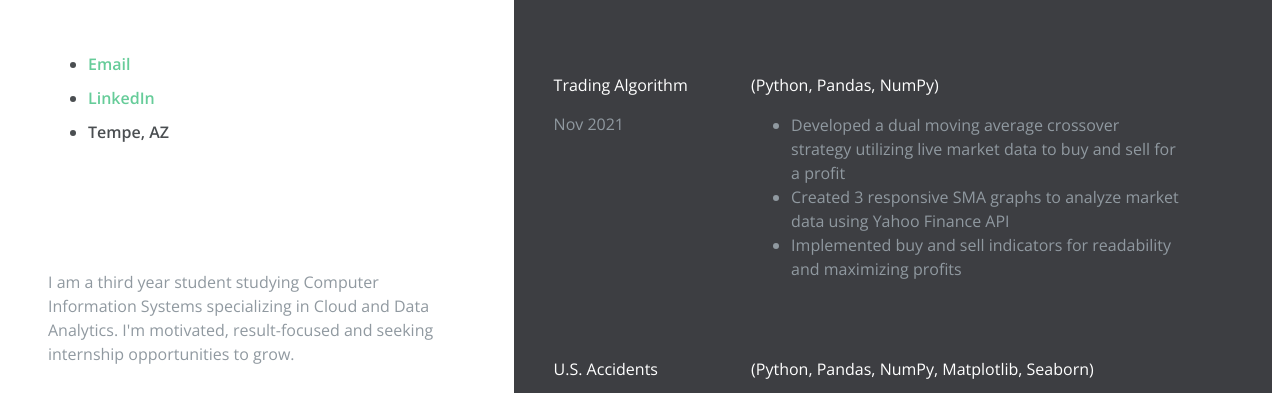
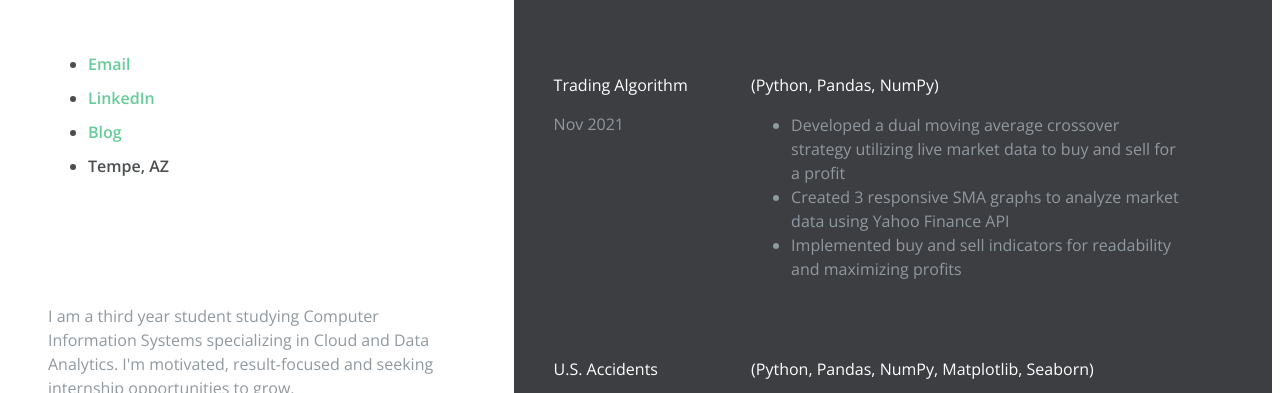
Before and after one commit to mohrav723/front-end, a plain HTML site: page index.html in a window 1280 px wide. Shown: the part 318-711 px from the top of the page. Drawn offline with nearby package versions, Linux system fonts and the light colour scheme; no server answers.

Commit message:
Update index.html

```diff
--- a/index.html
+++ b/index.html
@@ -29,6 +29,7 @@
       	<ul class="list-titles">
             <li><a href="mailto: mohrav723@gmail.com">Email</a></li>
       		<li><a href="https://www.linkedin.com/in/mohitravindran/">LinkedIn</a></li>
+		<li><a href="https://dev.to/mohrav723/aws-cloud-resume-challenge-1fdm">Blog</a></li>
       		<li>Tempe, AZ</li>
       	</ul>
       </div>
```
